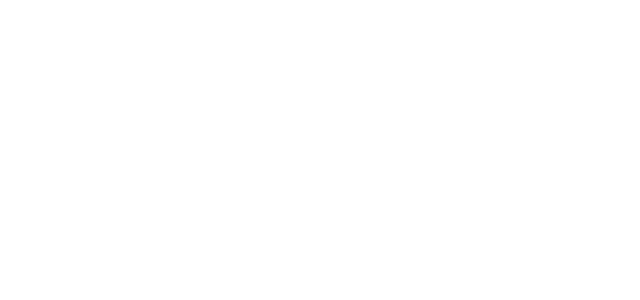
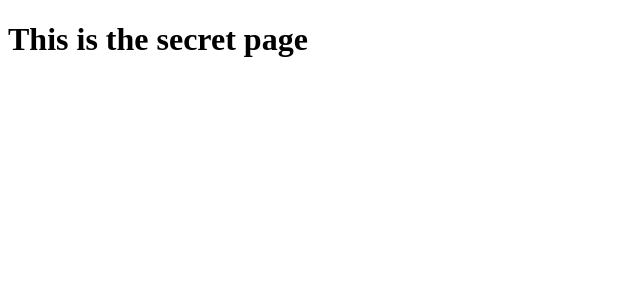
Before and after one commit to jcee-io/Massport, a React app: page /secret in a window 1280 px wide. Shown: the top 300 px of the page, without its empty margins (0-640 px from the left). Built offline with nearby package versions, Linux system fonts and the light colour scheme; the HTML template or start-up script is replaced by a standard one.

Commit message:
create secret page component

```diff
--- /dev/null
+++ b/src/Components/Secret.jsx
@@ -0,0 +1,14 @@
+import React, { Component } from 'react';
+
+
+class Secret extends Component {
+	render() {
+		return (
+		  <div>
+		    <h1>This is the secret page</h1>
+		  </div>
+		);
+	}
+}
+
+export default Secret;
--- a/src/index.jsx
+++ b/src/index.jsx
@@ -2,11 +2,13 @@ import React from 'react';
 import ReactDOM from 'react-dom';
 import { BrowserRouter, Switch, Route } from 'react-router-dom';
 import App from './Components/App';
+import Secret from './Components/Secret';
 
 const Main = () => (
   <BrowserRouter>
     <Switch>
     	<Route exact path="/" component={App} />
+      <Route path="/secret" component={Secret} />
     </Switch>
   </BrowserRouter>
 );
```
